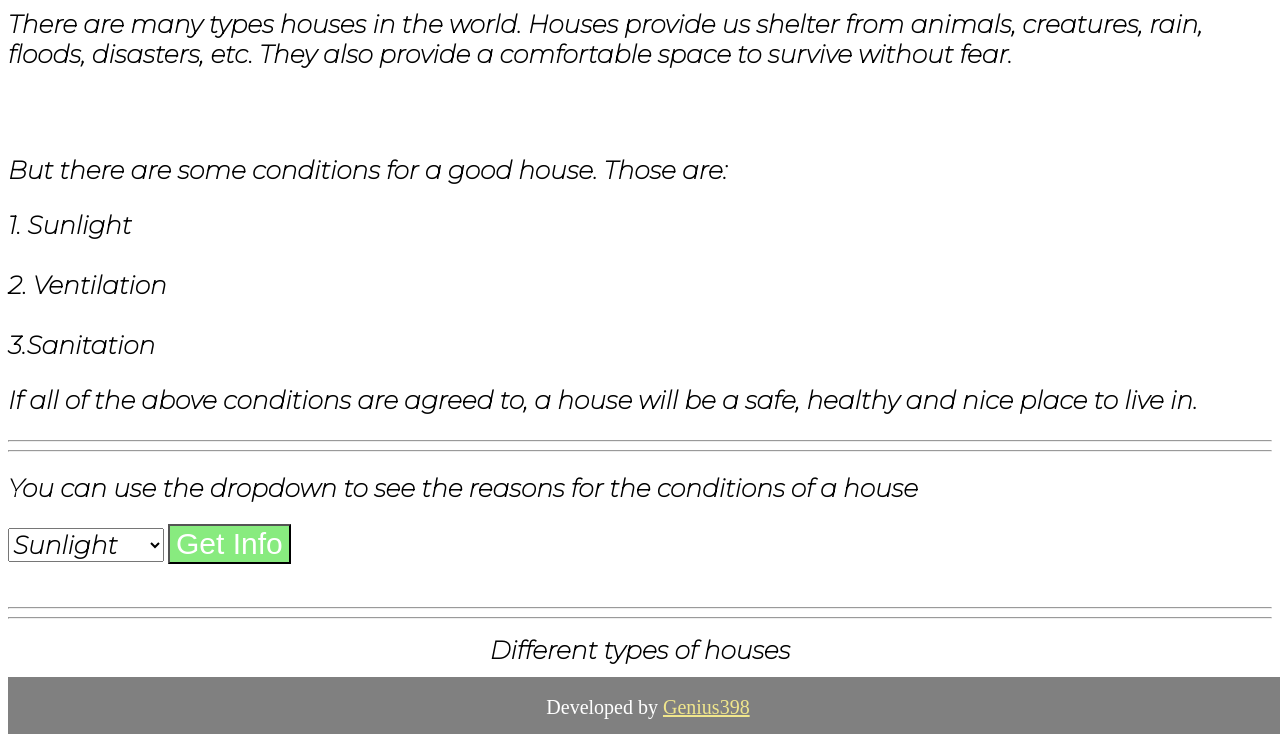
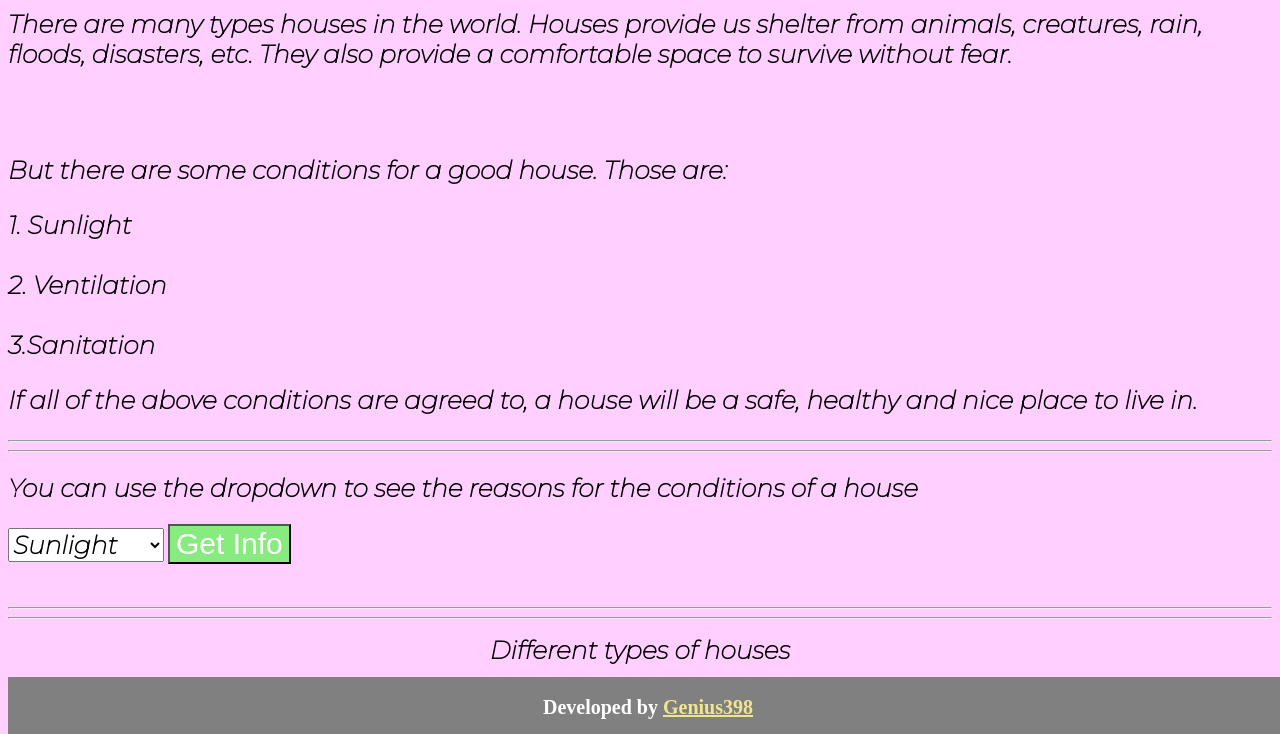
Before and after one commit to Genius398/Types-of-Houses, a plain HTML site: page index.html in a window 1280 px wide. Shown: the part 63-797 px from the top of the page. Drawn offline with Linux system fonts and the light colour scheme.

Commit message:
Update style.css

```diff
--- a/style.css
+++ b/style.css
@@ -65,3 +65,9 @@
 #copy_right_footer_link{
     color: khaki;
 }
+
+body{
+    background: #ffcfff;
+    color: black;
+    font-weight: bolder;
+}
```
